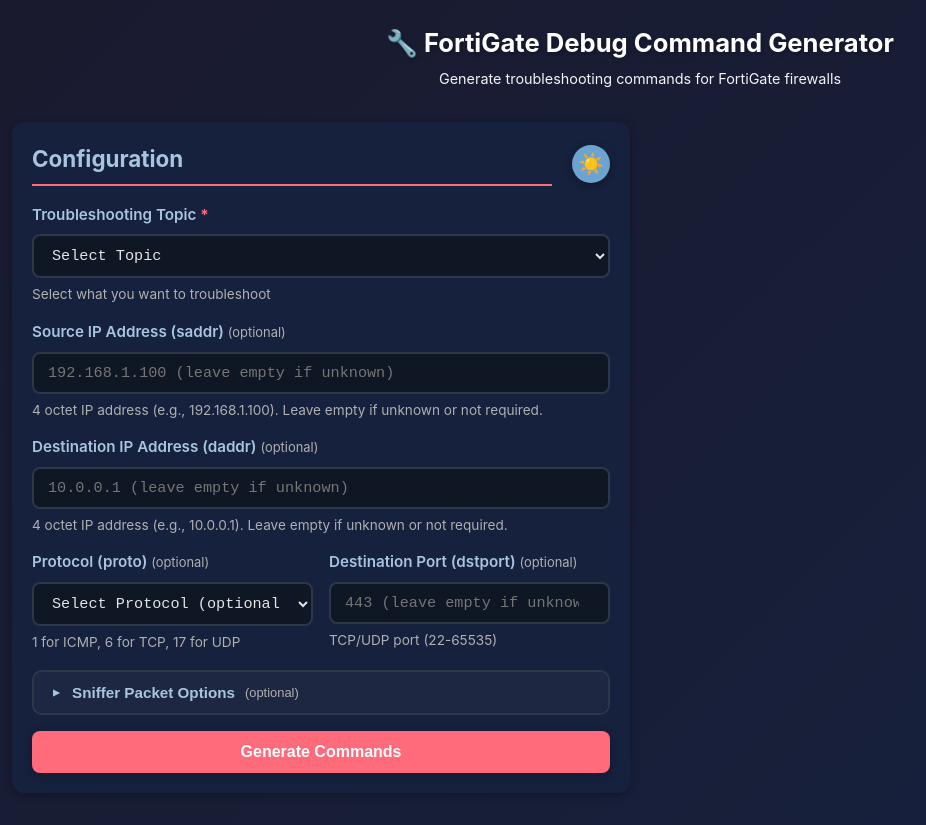
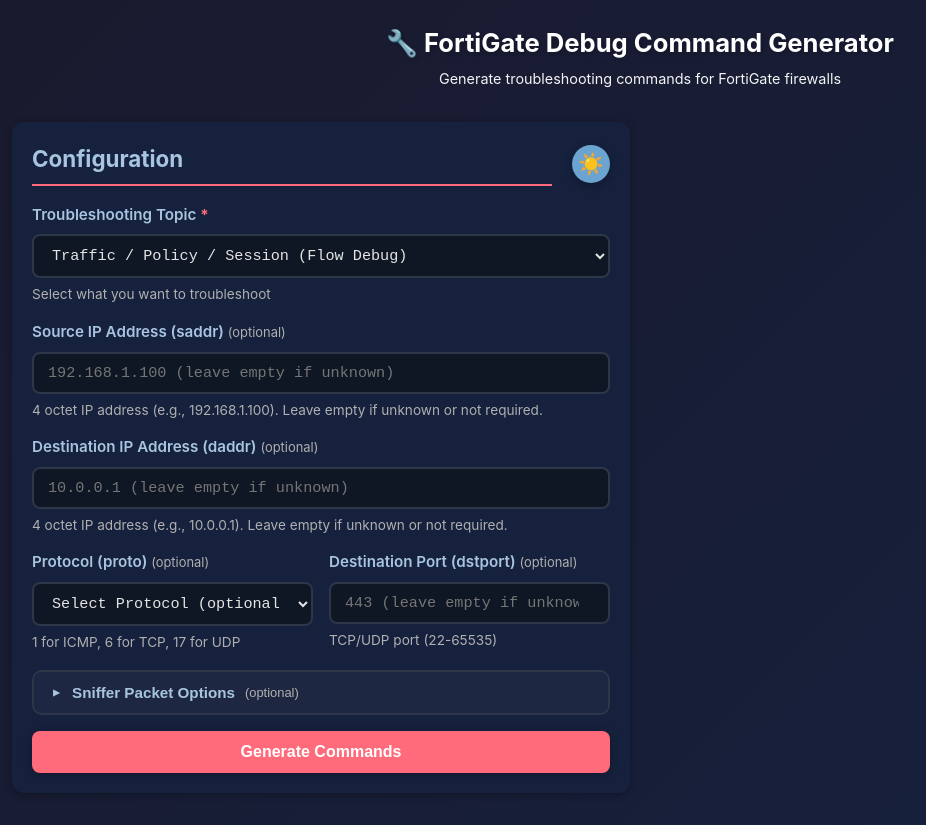
Before and after one commit to kitkat0981/Fortigate_Troubleshooting_command_generator, a plain HTML site: page index.html in a window 1280 px wide. Shown: the whole page, without its empty margins (0-926 px from the left). Drawn offline with Linux system fonts and the light colour scheme.

Commit message:
Set Traffic/Policy/Session as default topic

```diff
--- a/index.html
+++ b/index.html
@@ -29,7 +29,7 @@
                         <label for="troubleshootTopic">Troubleshooting Topic <span class="required">*</span></label>
                         <select id="troubleshootTopic" name="troubleshootTopic" required>
                             <option value="">Select Topic</option>
-                            <option value="traffic">Traffic / Policy / Session (Flow Debug)</option>
+                            <option value="traffic" selected>Traffic / Policy / Session (Flow Debug)</option>
                             <option value="ipsec">IPsec VPN</option>
                             <option value="sslvpn">SSL VPN</option>
                             <option value="routing">Routing and Connectivity (OSPF/BGP)</option>
```
